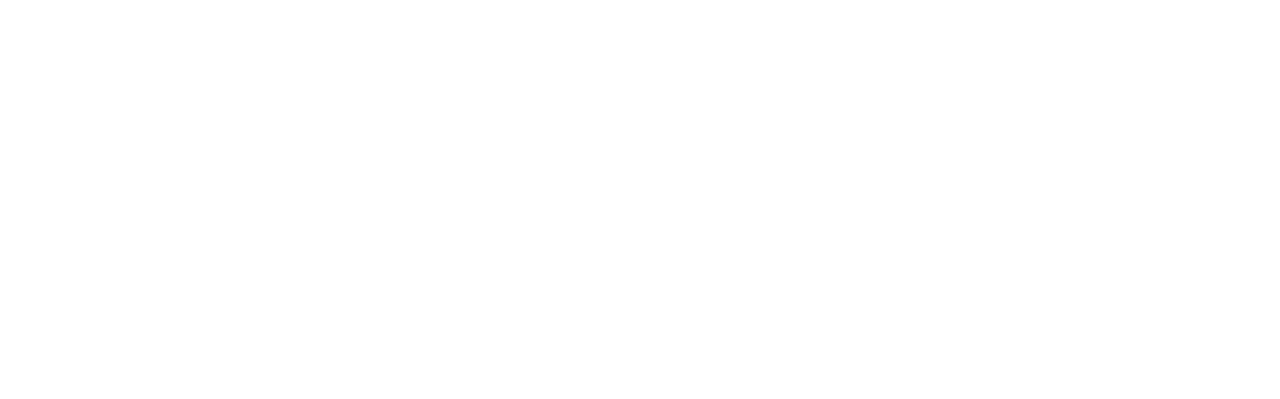
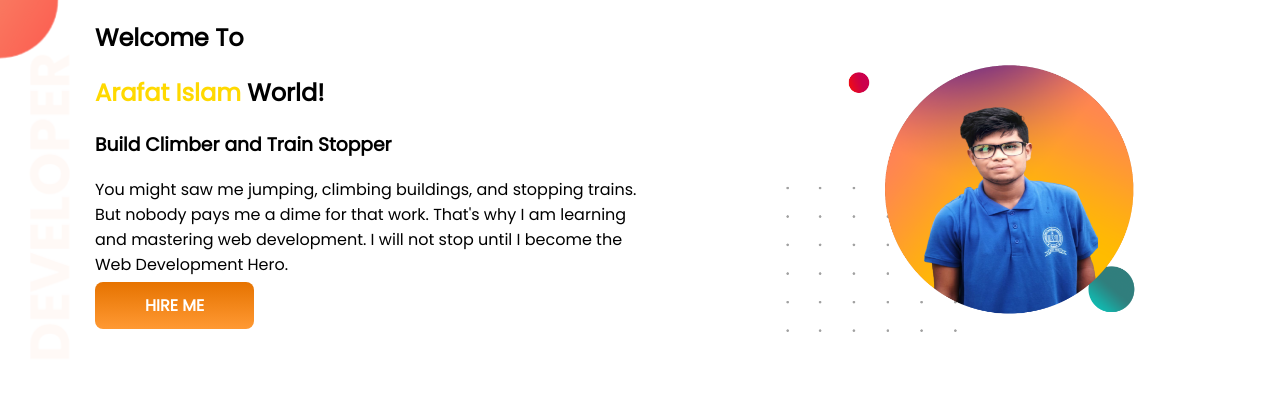
Before and after one commit to pulak335/arafat_protfolio, a plain HTML site: page index.html in a window 1280 px wide. Drawn offline with Linux system fonts and the light colour scheme.

Commit message:
img and top banner

```diff
--- a/index.html
+++ b/index.html
@@ -4,9 +4,30 @@
     <meta charset="UTF-8">
     <meta http-equiv="X-UA-Compatible" content="IE=edge">
     <meta name="viewport" content="width=device-width, initial-scale=1.0">
+
+    <!--font-family-->
+    <link rel="preconnect" href="https://fonts.googleapis.com">
+    <link rel="preconnect" href="https://fonts.gstatic.com" crossorigin>
+    <link href="https://fonts.googleapis.com/css2?family=Poppins&display=swap" rel="stylesheet">
+    <!--font-family-->
+
+    <link rel="stylesheet" href="style.css">
     <title>Arafat Protfolio</title>
 </head>
 <body>
+    <section class="top-bar">
+        <div class="title-content">
+            <h1>Welcome To</h1>
+            <h1><span class="title-name">Arafat Islam</span> World!</h1>
+            <h3>Build Climber and Train Stopper</h3>
+            <p>You might saw me jumping, climbing buildings, and stopping trains. But nobody pays me a dime for that work.
+            That's why I am learning and mastering web development. I will not stop until I become the Web Development Hero.</p>
+            <a class="hireme-btn" target="_blank" href="https://www.linkedin.com/in/arafat-islam-20b45b134">HIRE ME</a>
+        </div>
+        <div class="title-content">
+            <img src="img/Untitled-1.png" alt="" >
+        </div>
+    </section>
 
 </body>
 </html>
--- a/style.css
+++ b/style.css
@@ -0,0 +1,33 @@
+body{
+    font-family: 'Poppins', sans-serif;
+    margin: 0;
+}
+h1{
+    font-weight: 600;
+}
+.title-name{
+    color:  #ffd900;
+}
+section{
+    display:flex;
+}
+.title-content{
+    width: 50%;
+    padding-left: 95px;
+}
+.title-content img{
+    width:100%;
+
+}
+.hireme-btn{
+    text-decoration: none;
+    background-image: linear-gradient(#e67300,#ff9933);
+    padding: 12px 50px;
+    border-radius: 8px;
+    font-weight: 700;
+    color: #fff;
+}
+.top-bar{
+    background-image: url(img/top-banner.png);
+    background-repeat: no-repeat;
+}
```
Also changed, not shown: img/Untitled-1.png (added), img/top-banner.png (added).
